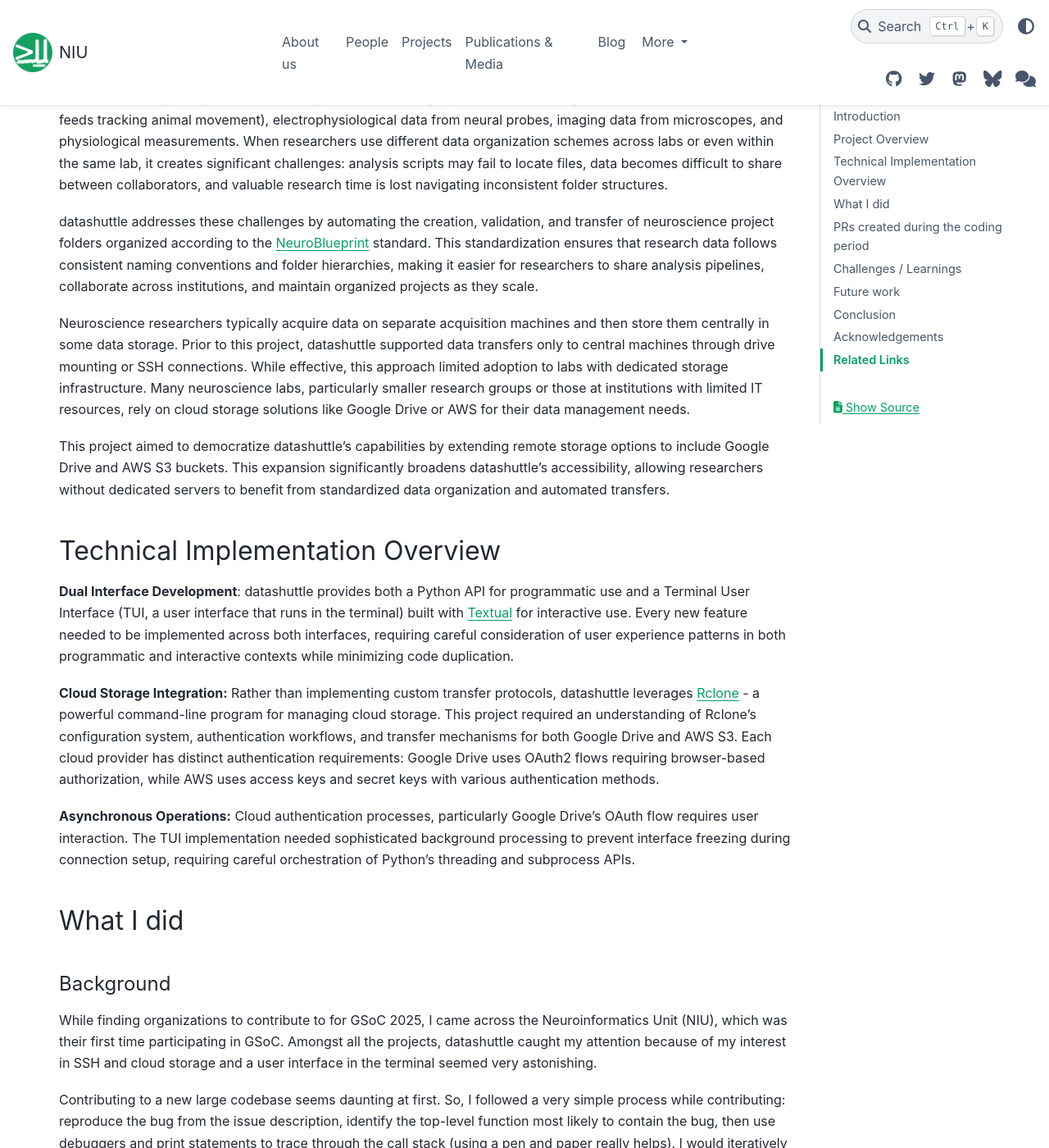
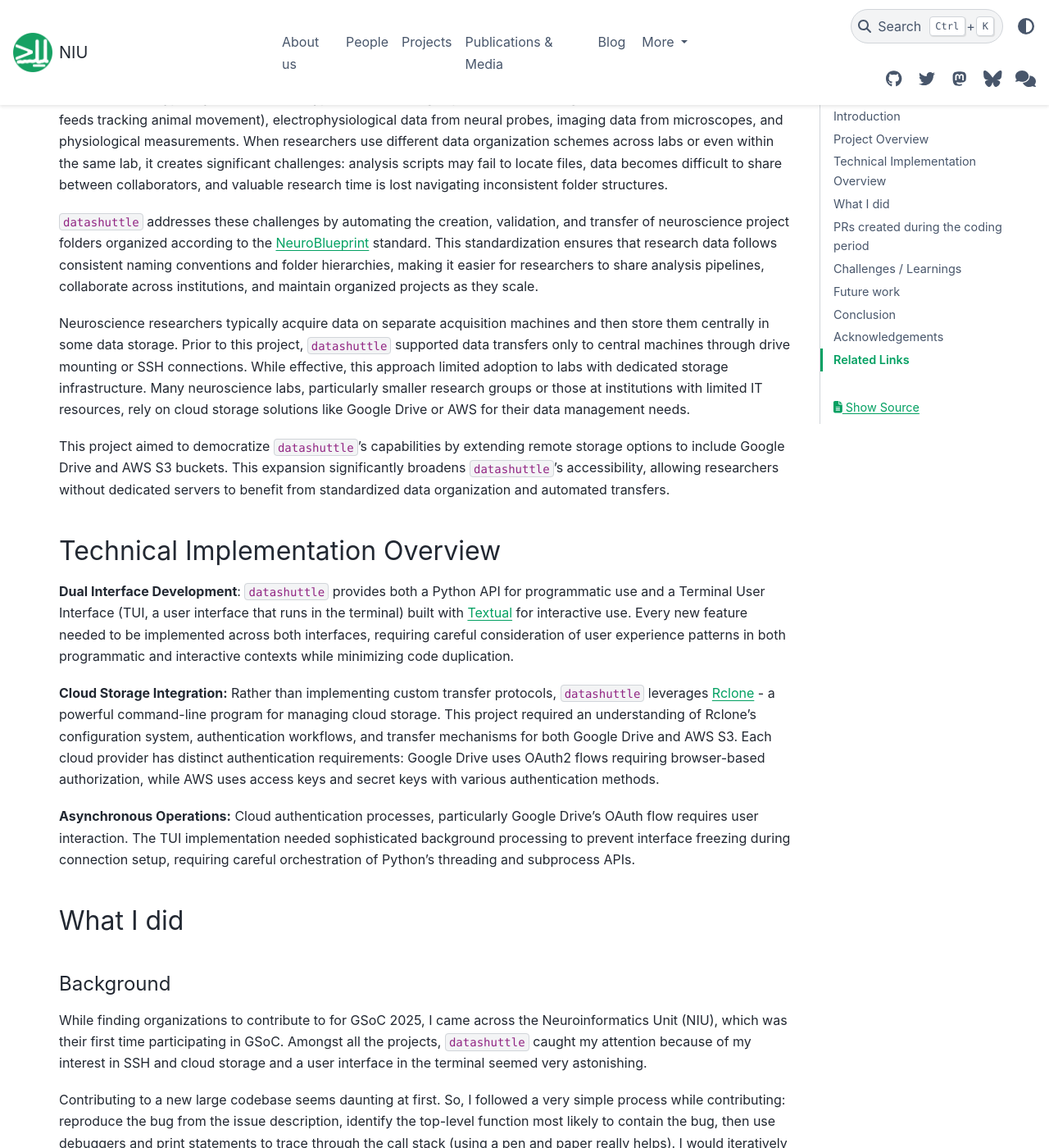
Before and after one commit to neuroinformatics-unit/neuroinformatics-unit.github.io, a Sphinx documentation site: the page built from docs/source/blog/datashuttle_gsoc2025.md, in a window 1280 px wide and 1400 px high, scrolled down 841 px. Shown: the whole window at 82% size. Built offline with Sphinx 7.4.7 and the PyData theme 0.15.4, drawn with Linux system fonts in a browser that asks for light colours; nearby versions of some CDN libraries; some of the changed text lies outside the part shown.

Commit message:
add: backticks to datashuttle

````diff
--- a/docs/source/blog/datashuttle_gsoc2025.md
+++ b/docs/source/blog/datashuttle_gsoc2025.md
@@ -8,7 +8,7 @@
 
 
 (datashuttle-gsoc2025-title)=
-# Add Google Drive and AWS to datashuttle - Final GSoC Report
+# Add Google Drive and AWS to `datashuttle` - Final GSoC Report
 
 ```{image} /_static/blog_images/gsoc2025/gsoc-niu.png
 :align: center
@@ -19,7 +19,7 @@
 
 ## Introduction
 
-I am Shrey, this summer I contributed to [datashuttle](https://datashuttle.neuroinformatics.dev/), a tool for the creation, validation and transfer of neuroscience project folders, as part of [Google Summer of Code](https://summerofcode.withgoogle.com/) 2025. I worked on adding Google Drive and Amazon Web Services (AWS) buckets as remote storage options to datashuttle.
+I am Shrey, this summer I contributed to [`datashuttle`](https://datashuttle.neuroinformatics.dev/), a tool for the creation, validation and transfer of neuroscience project folders, as part of [Google Summer of Code](https://summerofcode.withgoogle.com/) 2025. I worked on adding Google Drive and Amazon Web Services (AWS) buckets as remote storage options to `datashuttle`.
 
 **Mentors:** Joseph Ziminski, Niko Sirmpilatze, Adam Tyson
 
@@ -27,17 +27,17 @@ I am Shrey, this summer I contributed to [datashuttle](https://datashuttle.neuro
 
 Neuroscientists typically collect diverse types of data during experiments, including behavioral data (such as camera feeds tracking animal movement), electrophysiological data from neural probes, imaging data from microscopes, and physiological measurements. When researchers use different data organization schemes across labs or even within the same lab, it creates significant challenges: analysis scripts may fail to locate files, data becomes difficult to share between collaborators, and valuable research time is lost navigating inconsistent folder structures.
 
-datashuttle addresses these challenges by automating the creation, validation, and transfer of neuroscience project folders organized according to the [NeuroBlueprint](https://neuroblueprint.neuroinformatics.dev/) standard. This standardization ensures that research data follows consistent naming conventions and folder hierarchies, making it easier for researchers to share analysis pipelines, collaborate across institutions, and maintain organized projects as they scale.
+`datashuttle` addresses these challenges by automating the creation, validation, and transfer of neuroscience project folders organized according to the [NeuroBlueprint](https://neuroblueprint.neuroinformatics.dev/) standard. This standardization ensures that research data follows consistent naming conventions and folder hierarchies, making it easier for researchers to share analysis pipelines, collaborate across institutions, and maintain organized projects as they scale.
 
-Neuroscience researchers typically acquire data on separate acquisition machines and then store them centrally in some data storage. Prior to this project, datashuttle supported data transfers only to central machines through drive mounting or SSH connections. While effective, this approach limited adoption to labs with dedicated storage infrastructure. Many neuroscience labs, particularly smaller research groups or those at institutions with limited IT resources, rely on cloud storage solutions like Google Drive or AWS for their data management needs.
+Neuroscience researchers typically acquire data on separate acquisition machines and then store them centrally in some data storage. Prior to this project, `datashuttle` supported data transfers only to central machines through drive mounting or SSH connections. While effective, this approach limited adoption to labs with dedicated storage infrastructure. Many neuroscience labs, particularly smaller research groups or those at institutions with limited IT resources, rely on cloud storage solutions like Google Drive or AWS for their data management needs.
 
-This project aimed to democratize datashuttle's capabilities by extending remote storage options to include Google Drive and AWS S3 buckets. This expansion significantly broadens datashuttle's accessibility, allowing researchers without dedicated servers to benefit from standardized data organization and automated transfers.
+This project aimed to democratize `datashuttle`'s capabilities by extending remote storage options to include Google Drive and AWS S3 buckets. This expansion significantly broadens `datashuttle`'s accessibility, allowing researchers without dedicated servers to benefit from standardized data organization and automated transfers.
 
 ## Technical Implementation Overview
 
-**Dual Interface Development**: datashuttle provides both a Python API for programmatic use and a Terminal User Interface (TUI, a user interface that runs in the terminal) built with [Textual](https://textual.textualize.io/) for interactive use. Every new feature needed to be implemented across both interfaces, requiring careful consideration of user experience patterns in both programmatic and interactive contexts while minimizing code duplication.
+**Dual Interface Development**: `datashuttle` provides both a Python API for programmatic use and a Terminal User Interface (TUI, a user interface that runs in the terminal) built with [Textual](https://textual.textualize.io/) for interactive use. Every new feature needed to be implemented across both interfaces, requiring careful consideration of user experience patterns in both programmatic and interactive contexts while minimizing code duplication.
 
-**Cloud Storage Integration:** Rather than implementing custom transfer protocols, datashuttle leverages [Rclone](https://rclone.org/) - a powerful command-line program for managing cloud storage. This project required an understanding of Rclone's configuration system, authentication workflows, and transfer mechanisms for both Google Drive and AWS S3. Each cloud provider has distinct authentication requirements: Google Drive uses OAuth2 flows requiring browser-based authorization, while AWS uses access keys and secret keys with various authentication methods.
+**Cloud Storage Integration:** Rather than implementing custom transfer protocols, `datashuttle` leverages [Rclone](https://rclone.org/) - a powerful command-line program for managing cloud storage. This project required an understanding of Rclone's configuration system, authentication workflows, and transfer mechanisms for both Google Drive and AWS S3. Each cloud provider has distinct authentication requirements: Google Drive uses OAuth2 flows requiring browser-based authorization, while AWS uses access keys and secret keys with various authentication methods.
 
 **Asynchronous Operations:** Cloud authentication processes, particularly Google Drive's OAuth flow requires user interaction. The TUI implementation needed sophisticated background processing to prevent interface freezing during connection setup, requiring careful orchestration of Python's threading and subprocess APIs.
 
@@ -45,13 +45,13 @@ This project aimed to democratize datashuttle's capabilities by extending remote
 
 <h4> Background </h4>
 
-While finding organizations to contribute to for GSoC 2025, I came across the Neuroinformatics Unit (NIU), which was their first time participating in GSoC. Amongst all the projects, datashuttle caught my attention because of my interest in SSH and cloud storage and a user interface in the terminal seemed very astonishing.
+While finding organizations to contribute to for GSoC 2025, I came across the Neuroinformatics Unit (NIU), which was their first time participating in GSoC. Amongst all the projects, `datashuttle` caught my attention because of my interest in SSH and cloud storage and a user interface in the terminal seemed very astonishing.
 
 Contributing to a new large codebase seems daunting at first. So, I followed a very simple process while contributing: reproduce the bug from the issue description, identify the top-level function most likely to contain the bug, then use debuggers and print statements to trace through the call stack (using a pen and paper really helps). I would iteratively drill down through each function call, following the execution path until I located the specific code that needed to be fixed. With time, you start putting together a mental map of how things work. To understand framework specific code, documentation is one's best friend.
 
 <h4> Contributions </h4>
 
-Before the GSoC coding period began, I worked on fixing issues on the datashuttle repository and merged 3 PRs.
+Before the GSoC coding period began, I worked on fixing issues on the `datashuttle` repository and merged 3 PRs.
 Here are the PRs that were merged:
 
 1. [Add Workers for transferring data and Loading Animation](https://github.com/neuroinformatics-unit/datashuttle/pull/479) - Moved the data transfer logic to run in thread workers to free up the main thread for GUI/TUI rendering.
@@ -68,7 +68,7 @@ During the coding period, the primary focus was on the implementation, tests and
 
 2. **Implemented the core logic for Google Drive and AWS connection setup via Python API and Terminal User Interface (TUI) - PR [#503](https://github.com/neuroinformatics-unit/datashuttle/pull/503)**
     - Implemented the core functions to authenticate to Google Drive and AWS and use [Rclone](https://rclone.org/) for data transfers.
-    - Exposed the underlying functions of datashuttle's Python API in the Terminal User Interface.
+    - Exposed the underlying functions of `datashuttle`'s Python API in the Terminal User Interface.
     - Refactored polling the central storage for SSH transfers into a single unified function, used Rclone rather than sftp to reduce code duplication and improve logic.
 
 
@@ -121,7 +121,7 @@ In addition to writing code, I performed code review for about 10 PRs, for which
 1. [Add Google Drive and AWS S3 as a Remote Storage option](https://github.com/neuroinformatics-unit/datashuttle/pull/503)
 
     **Status:** Merged <br>
-    **Description:** This PR implemented the core functionality to connect to Google Drive and AWS S3 buckets, enabling users to store and retrieve neuroscience data from these cloud platforms. It included authentication workflows, background processing for non-blocking UI operations, and integration with the existing datashuttle infrastructure.
+    **Description:** This PR implemented the core functionality to connect to Google Drive and AWS S3 buckets, enabling users to store and retrieve neuroscience data from these cloud platforms. It included authentication workflows, background processing for non-blocking UI operations, and integration with the existing `datashuttle` infrastructure.
 
 2. [Add Tests for Google Drive and AWS Connection Methods](https://github.com/neuroinformatics-unit/datashuttle/pull/570)
 
@@ -138,7 +138,7 @@ In addition to writing code, I performed code review for about 10 PRs, for which
     **Status:** Merged <br>
     **Description:** This PR serves as an integration point for all the changes related to Google Drive and AWS S3 functionality. To maintain code clarity and facilitate reviews, we split the implementation, testing, and documentation into separate PRs that merge into this one. This approach allowed for focused development and reviews while keeping the final integration streamlined before merging into the main branch.
 
-All of these PRs were merged into the main branch and the new functionality is now available in datashuttle.
+All of these PRs were merged into the main branch and the new functionality is now available in `datashuttle`.
 
 ## Challenges / Learnings
 
@@ -162,7 +162,7 @@ All the code has been merged into the main branch and is due for a release. Furt
 
 ## Conclusion
 
-The integration of Google Drive and AWS S3 storage capabilities significantly expands datashuttle's accessibility and utility for neuroscience researchers. By extending beyond SSH connections to incorporate widely-used cloud storage platforms, this project removes a key barrier to adoption for labs without dedicated central servers. Through careful implementation, testing, and documentation, these new features maintain datashuttle's core mission of standardizing neuroscience data management while making it accessible to a broader scientific community.
+The integration of Google Drive and AWS S3 storage capabilities significantly expands `datashuttle`'s accessibility and utility for neuroscience researchers. By extending beyond SSH connections to incorporate widely-used cloud storage platforms, this project removes a key barrier to adoption for labs without dedicated central servers. Through careful implementation, testing, and documentation, these new features maintain `datashuttle`'s core mission of standardizing neuroscience data management while making it accessible to a broader scientific community.
 
 ## Acknowledgements
 
@@ -172,6 +172,6 @@ Finally, I would like to thank Google for organizing GSoC helping first time con
 
 ## Related Links
 
-- [datashuttle repository](https://github.com/neuroinformatics-unit/datashuttle)
+- [`datashuttle` repository](https://github.com/neuroinformatics-unit/datashuttle)
 - [GSoC Project Proposal](https://github.com/neuroinformatics-unit/gsoc/pull/9/files?short_path=fa70552#diff-fa70552f23074b47d370279a91cc831c563a2045143034e7d2ec56cab36de2e0)
 - [My Github profile](https://github.com/cs7-shrey)
````
